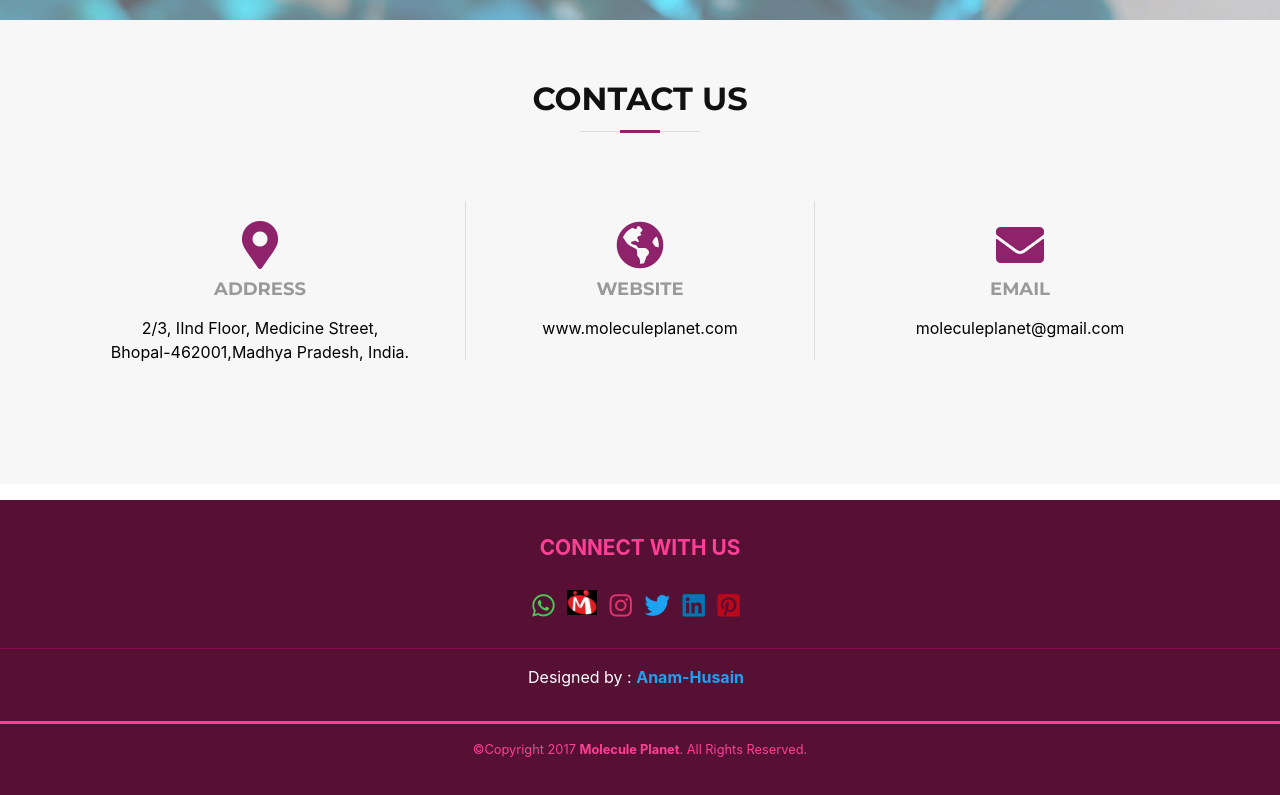
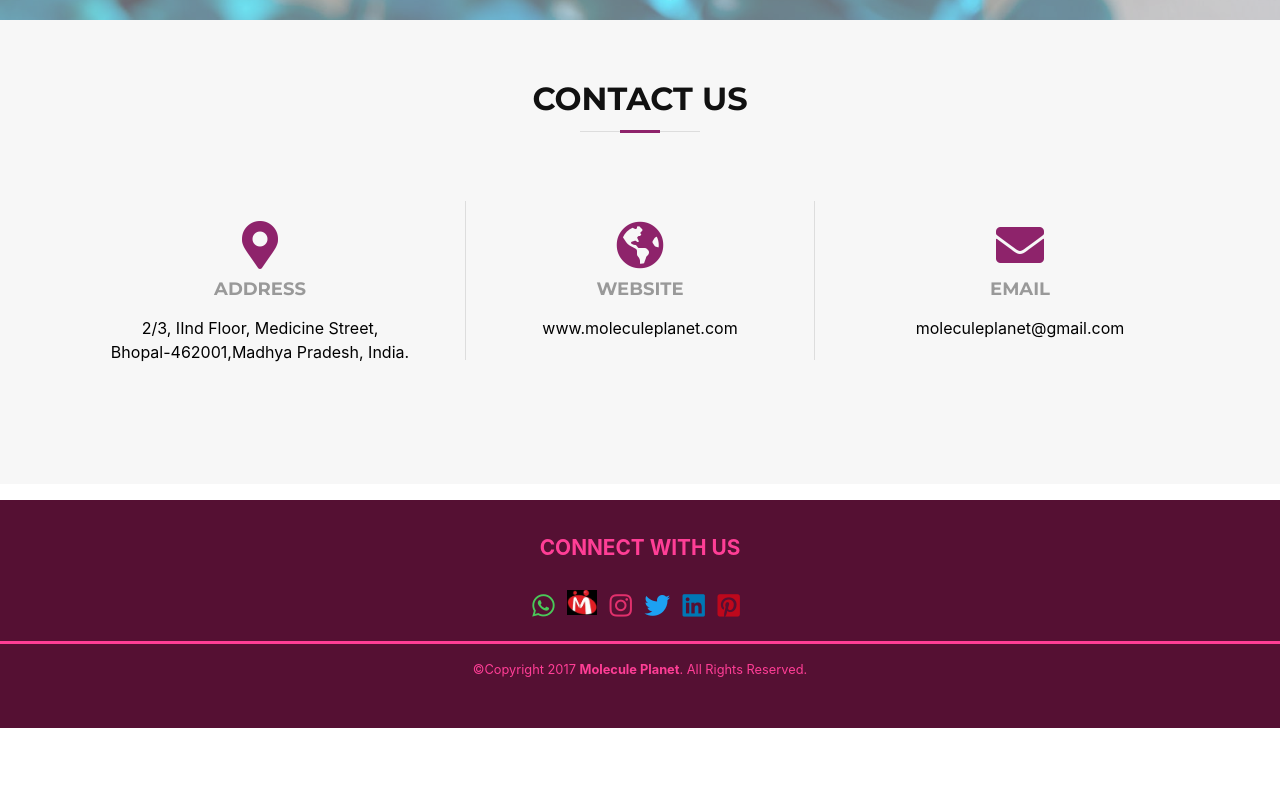
Before and after one commit to moleculeplanet/in, a plain HTML site: page index.html in a window 1280 px wide. Shown: the part 5183-5978 px from the top of the page. After the commit the page ends 5911 px from the top, so only its background shows below. Drawn offline with nearby package versions, Linux system fonts and the light colour scheme.

Commit message:
Update index.html

```diff
--- a/index.html
+++ b/index.html
@@ -605,9 +605,7 @@
         <a href="https://in.pinterest.com/moleculeplanet/" target="_blank"><i class="fab fa-pinterest-square fa-1x te cl4"></i></a><br />
        </div>
 
-       <hr class="socket1" />
-       <p class="designer">
-         Designed by : <a href="https://anamhusain.github.io/ah/" target="_blank"><strong>Anam-Husain</strong></a>
+
        </p><hr class="socket" />
        <p class="copy">
          &copy;Copyright 2017 <strong>Molecule Planet</strong>. All Rights Reserved.
```
